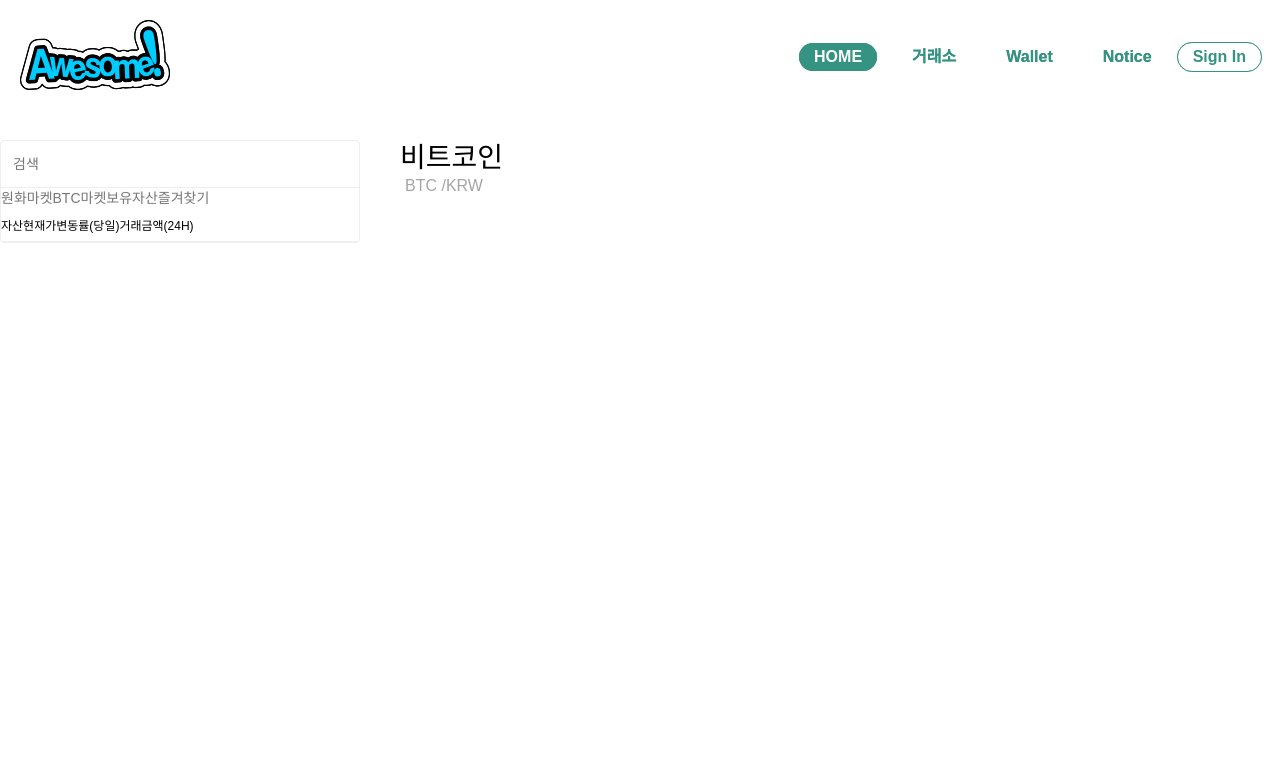
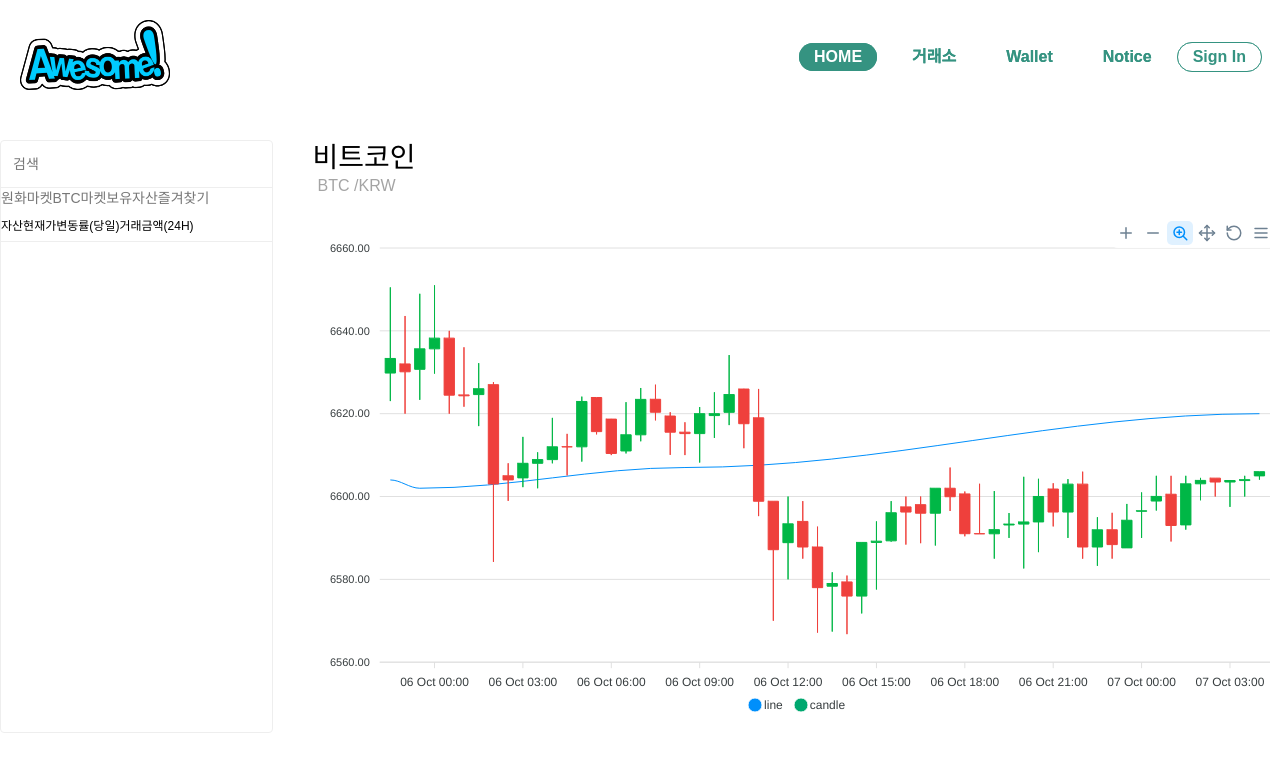
Before and after one commit to S-hee-sung/awesome0, a React (Create React App) app: page /exChange in a window 1280 px wide. Shown: the top 772 px of the page. Built offline with nearby package versions, Linux system fonts and the light colour scheme.

Commit message:
캔들차트(가데이터) 2023.05.20

```diff
--- a/package.json
+++ b/package.json
@@ -8,6 +8,7 @@
     "@testing-library/react": "^13.4.0",
     "@testing-library/user-event": "^13.5.0",
     "react": "^18.2.0",
+    "react-apexcharts": "^1.4.0",
     "react-awesome-reveal": "^4.2.3",
     "react-dom": "^18.2.0",
     "react-icons": "^4.8.0",
--- /dev/null
+++ b/src/components/chat/CandlestickChart.js
@@ -0,0 +1,290 @@
+import React, { useEffect, useState } from 'react';
+import Chart from 'react-apexcharts';
+
+const CandlestickChart = () => {
+  const [chartOptions, setChartOptions] = useState({
+    chart: {
+      type: 'candlestick',
+    },
+    series: [{
+      name: 'line',
+      type: 'line',
+      data: [
+        {
+          x: new Date(1538778600000),
+          y: 6604
+        }, {
+          x: new Date(1538782200000),
+          y: 6602
+        }, {
+          x: new Date(1538814600000),
+          y: 6607
+        }, {
+          x: new Date(1538884800000),
+          y: 6620
+        }
+      ]
+    }, {
+      name: 'candle',
+      type: 'candlestick',
+      data: [
+        {
+          x: new Date(1538778600000),
+          y: [6629.81, 6650.5, 6623.04, 6633.33]
+        },
+        {
+          x: new Date(1538780400000),
+          y: [6632.01, 6643.59, 6620, 6630.11]
+        },
+        {
+          x: new Date(1538782200000),
+          y: [6630.71, 6648.95, 6623.34, 6635.65]
+        },
+        {
+          x: new Date(1538784000000),
+          y: [6635.65, 6651, 6629.67, 6638.24]
+        },
+        {
+          x: new Date(1538785800000),
+          y: [6638.24, 6640, 6620, 6624.47]
+        },
+        {
+          x: new Date(1538787600000),
+          y: [6624.53, 6636.03, 6621.68, 6624.31]
+        },
+        {
+          x: new Date(1538789400000),
+          y: [6624.61, 6632.2, 6617, 6626.02]
+        },
+        {
+          x: new Date(1538791200000),
+          y: [6627, 6627.62, 6584.22, 6603.02]
+        },
+        {
+          x: new Date(1538793000000),
+          y: [6605, 6608.03, 6598.95, 6604.01]
+        },
+        {
+          x: new Date(1538794800000),
+          y: [6604.5, 6614.4, 6602.26, 6608.02]
+        },
+        {
+          x: new Date(1538796600000),
+          y: [6608.02, 6610.68, 6601.99, 6608.91]
+        },
+        {
+          x: new Date(1538798400000),
+          y: [6608.91, 6618.99, 6608.01, 6612]
+        },
+        {
+          x: new Date(1538800200000),
+          y: [6612, 6615.13, 6605.09, 6612]
+        },
+        {
+          x: new Date(1538802000000),
+          y: [6612, 6624.12, 6608.43, 6622.95]
+        },
+        {
+          x: new Date(1538803800000),
+          y: [6623.91, 6623.91, 6615, 6615.67]
+        },
+        {
+          x: new Date(1538805600000),
+          y: [6618.69, 6618.74, 6610, 6610.4]
+        },
+        {
+          x: new Date(1538807400000),
+          y: [6611, 6622.78, 6610.4, 6614.9]
+        },
+        {
+          x: new Date(1538809200000),
+          y: [6614.9, 6626.2, 6613.33, 6623.45]
+        },
+        {
+          x: new Date(1538811000000),
+          y: [6623.48, 6627, 6618.38, 6620.35]
+        },
+        {
+          x: new Date(1538812800000),
+          y: [6619.43, 6620.35, 6610.05, 6615.53]
+        },
+        {
+          x: new Date(1538814600000),
+          y: [6615.53, 6617.93, 6610, 6615.19]
+        },
+        {
+          x: new Date(1538816400000),
+          y: [6615.19, 6621.6, 6608.2, 6620]
+        },
+        {
+          x: new Date(1538818200000),
+          y: [6619.54, 6625.17, 6614.15, 6620]
+        },
+        {
+          x: new Date(1538820000000),
+          y: [6620.33, 6634.15, 6617.24, 6624.61]
+        },
+        {
+          x: new Date(1538821800000),
+          y: [6625.95, 6626, 6611.66, 6617.58]
+        },
+        {
+          x: new Date(1538823600000),
+          y: [6619, 6625.97, 6595.27, 6598.86]
+        },
+        {
+          x: new Date(1538825400000),
+          y: [6598.86, 6598.88, 6570, 6587.16]
+        },
+        {
+          x: new Date(1538827200000),
+          y: [6588.86, 6600, 6580, 6593.4]
+        },
+        {
+          x: new Date(1538829000000),
+          y: [6593.99, 6598.89, 6585, 6587.81]
+        },
+        {
+          x: new Date(1538830800000),
+          y: [6587.81, 6592.73, 6567.14, 6578]
+        },
+        {
+          x: new Date(1538832600000),
+          y: [6578.35, 6581.72, 6567.39, 6579]
+        },
+        {
+          x: new Date(1538834400000),
+          y: [6579.38, 6580.92, 6566.77, 6575.96]
+        },
+        {
+          x: new Date(1538836200000),
+          y: [6575.96, 6589, 6571.77, 6588.92]
+        },
+        {
+          x: new Date(1538838000000),
+          y: [6588.92, 6594, 6577.55, 6589.22]
+        },
+        {
+          x: new Date(1538839800000),
+          y: [6589.3, 6598.89, 6589.1, 6596.08]
+        },
+        {
+          x: new Date(1538841600000),
+          y: [6597.5, 6600, 6588.39, 6596.25]
+        },
+        {
+          x: new Date(1538843400000),
+          y: [6598.03, 6600, 6588.73, 6595.97]
+        },
+        {
+          x: new Date(1538845200000),
+          y: [6595.97, 6602.01, 6588.17, 6602]
+        },
+        {
+          x: new Date(1538847000000),
+          y: [6602, 6607, 6596.51, 6599.95]
+        },
+        {
+          x: new Date(1538848800000),
+          y: [6600.63, 6601.21, 6590.39, 6591.02]
+        },
+        {
+          x: new Date(1538850600000),
+          y: [6591.02, 6603.08, 6591, 6591]
+        },
+        {
+          x: new Date(1538852400000),
+          y: [6591, 6601.32, 6585, 6592]
+        },
+        {
+          x: new Date(1538854200000),
+          y: [6593.13, 6596.01, 6590, 6593.34]
+        },
+        {
+          x: new Date(1538856000000),
+          y: [6593.34, 6604.76, 6582.63, 6593.86]
+        },
+        {
+          x: new Date(1538857800000),
+          y: [6593.86, 6604.28, 6586.57, 6600.01]
+        },
+        {
+          x: new Date(1538859600000),
+          y: [6601.81, 6603.21, 6592.78, 6596.25]
+        },
+        {
+          x: new Date(1538861400000),
+          y: [6596.25, 6604.2, 6590, 6602.99]
+        },
+        {
+          x: new Date(1538863200000),
+          y: [6602.99, 6606, 6584.99, 6587.81]
+        },
+        {
+          x: new Date(1538865000000),
+          y: [6587.81, 6595, 6583.27, 6591.96]
+        },
+        {
+          x: new Date(1538866800000),
+          y: [6591.97, 6596.07, 6585, 6588.39]
+        },
+        {
+          x: new Date(1538868600000),
+          y: [6587.6, 6598.21, 6587.6, 6594.27]
+        },
+        {
+          x: new Date(1538870400000),
+          y: [6596.44, 6601, 6590, 6596.55]
+        },
+        {
+          x: new Date(1538872200000),
+          y: [6598.91, 6605, 6596.61, 6600.02]
+        },
+        {
+          x: new Date(1538874000000),
+          y: [6600.55, 6605, 6589.14, 6593.01]
+        },
+        {
+          x: new Date(1538875800000),
+          y: [6593.15, 6605, 6592, 6603.06]
+        },
+        {
+          x: new Date(1538877600000),
+          y: [6603.07, 6604.5, 6599.09, 6603.89]
+        },
+        {
+          x: new Date(1538879400000),
+          y: [6604.44, 6604.44, 6600, 6603.5]
+        },
+        {
+          x: new Date(1538881200000),
+          y: [6603.5, 6603.99, 6597.5, 6603.86]
+        },
+        {
+          x: new Date(1538883000000),
+          y: [6603.85, 6605, 6600, 6604.07]
+        },
+        {
+          x: new Date(1538884800000),
+          y: [6604.98, 6606, 6604.07, 6606]
+        },
+      ]
+    }],
+    xaxis: {
+      type: 'datetime', // x축의 값이 날짜임을 지정
+    },
+    yaxis: {
+      tooltip: {
+        enabled: true, // 마우스 호버 시 y축 값 툴팁 표시
+      },
+    },
+  });
+
+  return (
+    <div>
+      <Chart options={chartOptions} series={chartOptions.series} type="candlestick" height={500} />
+    </div>
+  );
+};
+
+export default CandlestickChart;
--- a/src/components/subPage/Exchange.js
+++ b/src/components/subPage/Exchange.js
@@ -2,20 +2,37 @@
 import styled from "styled-components";
 import Aside from './Aside';
 import OrderArea from './OrderArea';
+import CandlestickChart from '../chat/CandlestickChart';
+
+const Wrapper = styled.div`
+	max-width: 1500px;
+	margin: 0 auto;
+`;
 
 const ExchangeWrapper = styled.div`
 	display: flex;
+	width: 100%;
+	height: 100%;
 	padding: 140px 0;
+`;
+
+const ChatWrapper = styled.div`
+	width: 100%;
 `;
 
 
 function Exchange(props) {
 
 	return (
-		<ExchangeWrapper>
-			<Aside />
-			<OrderArea />
-		</ExchangeWrapper>
+		<Wrapper>
+			<ExchangeWrapper>
+				<Aside />
+				<ChatWrapper>
+					<OrderArea />
+					<CandlestickChart />
+				</ChatWrapper>
+			</ExchangeWrapper>
+		</Wrapper>
 	);
 }
 
--- a/src/components/subPage/OrderArea.js
+++ b/src/components/subPage/OrderArea.js
@@ -2,7 +2,7 @@
 import styled from 'styled-components';
 
 const OrderAreaWrapper = styled.div`
-
+  margin-bottom: 50px;
 `;
 
 const ChatTittle = styled.div`
@@ -28,6 +28,7 @@
   }
 `;
 
+
 function OrderArea(props) {
   return (
     <OrderAreaWrapper>
@@ -35,7 +36,6 @@
         <h2>비트코인</h2>
         <span>BTC /KRW</span>
       </ChatTittle>
-      {/* chat */}
       {/* article */}
     </OrderAreaWrapper>
   );
```
Also changed, not shown: 1 other file (tests, documents, lock files or other folders).
